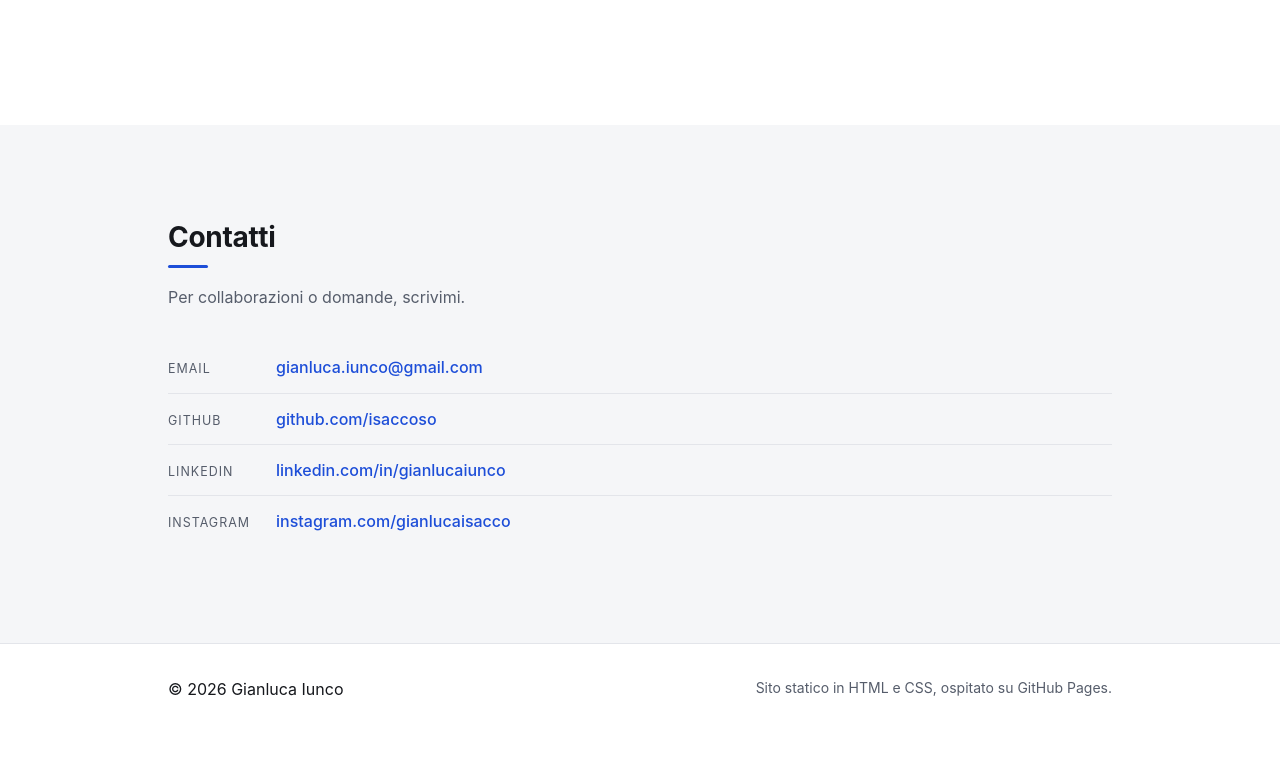
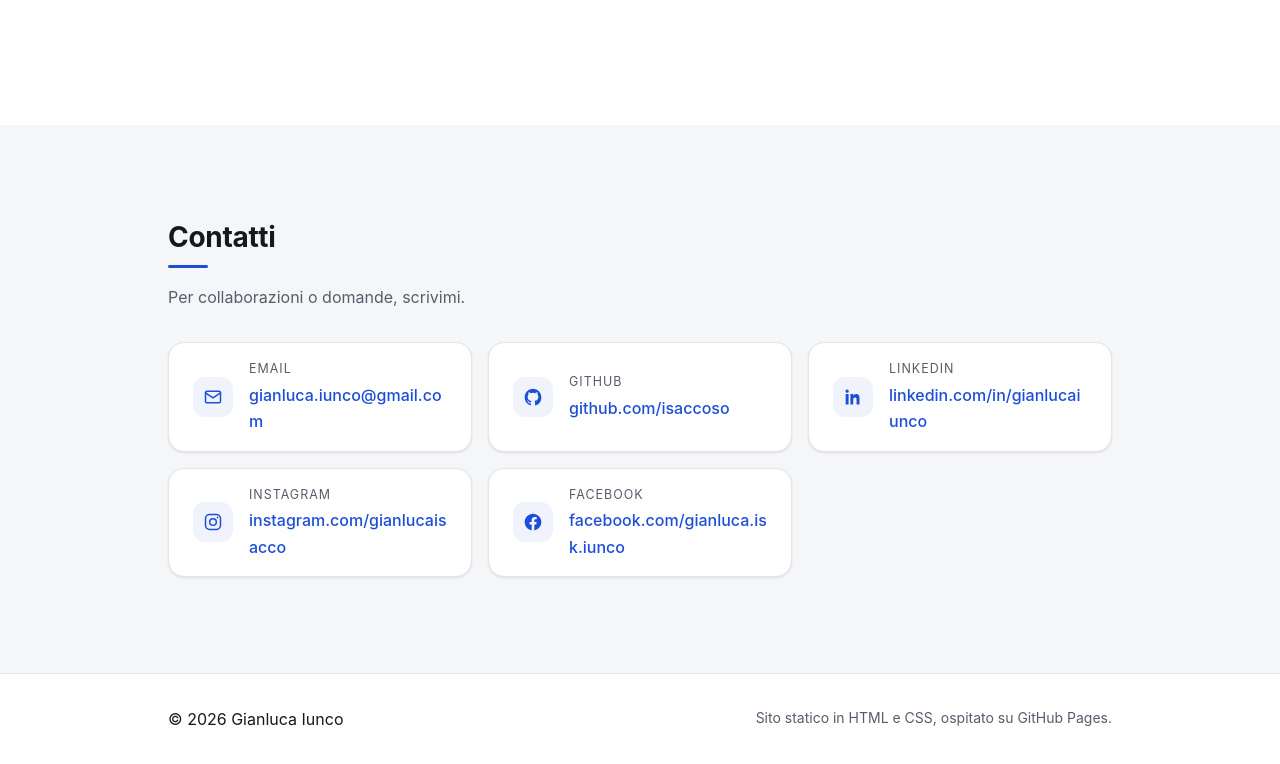
Before and after one commit to isaccoso/isaccoso.github.io, a plain HTML site: page index.html in a window 1280 px wide. Shown: the part 3074-3838 px from the top of the page. Before the commit the page ends 3808 px from the top, so only its background shows below. Drawn offline with Linux system fonts and the light colour scheme.

Commit message:
Sezione contatti a griglia di card + anno footer con range
- Contatti: da elenco a contact-card con icone SVG, coerenti con projects-grid
- Footer: "2026" durante il 2026, poi "2026-<anno corrente>"

Co-Authored-By: Claude Sonnet 5 <noreply@anthropic.com>

```diff
--- a/assets/script.js
+++ b/assets/script.js
@@ -1,5 +1,14 @@
-// Anno corrente nel footer
-document.getElementById('year').textContent = String(new Date().getFullYear());
+// Anno nel footer: "2026" durante il 2026, poi "2026-<anno corrente>"
+(function () {
+  var startYear = 2026;
+  var currentYear = new Date().getFullYear();
+  var el = document.getElementById('year');
+  if (el) {
+    el.textContent = currentYear <= startYear
+      ? String(startYear)
+      : startYear + '-' + currentYear;
+  }
+})();
 
 // -------- Toggle tema chiaro/scuro --------
 (function () {
--- a/assets/styles.css
+++ b/assets/styles.css
@@ -455,24 +455,54 @@ section[id] { scroll-margin-top: calc(var(--header-h) + var(--space-4)); }
 /* =========================================================
    Contatti
    ========================================================= */
-.contact-list { list-style: none; padding: 0; }
-.contact-list li {
+.contact-grid {
+  list-style: none;
+  padding: 0;
   display: grid;
-  grid-template-columns: 92px 1fr;
   gap: var(--space-4);
-  align-items: baseline;
-  padding: var(--space-3) 0;
-  border-bottom: 1px solid var(--border);
+  grid-template-columns: repeat(auto-fit, minmax(min(100%, 240px), 1fr));
 }
-.contact-list li:last-child { border-bottom: 0; }
-.contact-label {
+.contact-card {
+  display: flex;
+  align-items: center;
+  gap: var(--space-4);
+  height: 100%;
+  padding: var(--space-4) var(--space-5);
+  background: var(--surface);
+  border: 1px solid var(--border);
+  border-radius: var(--radius-lg);
+  box-shadow: var(--shadow-sm);
+  color: var(--text);
+  text-decoration: none;
+  transition: transform .18s ease, box-shadow .18s ease, border-color .18s ease;
+}
+.contact-card:focus-visible { outline: 2px solid var(--accent); outline-offset: 2px; }
+@media (hover: hover) {
+  .contact-card:hover {
+    transform: translateY(-3px);
+    box-shadow: var(--shadow-md);
+    border-color: color-mix(in srgb, var(--accent) 40%, var(--border));
+  }
+}
+.contact-card-icon {
+  flex: none;
+  display: grid;
+  place-items: center;
+  width: 40px;
+  height: 40px;
+  border-radius: var(--radius-md);
+  background: var(--surface-tint);
+  color: var(--accent);
+}
+.contact-card-icon svg { width: 20px; height: 20px; display: block; }
+.contact-card-body { display: flex; flex-direction: column; gap: 2px; min-width: 0; }
+.contact-card-name {
   color: var(--text-muted);
   font-size: var(--fs-xs);
   text-transform: uppercase;
   letter-spacing: .08em;
 }
-.contact-list a { color: var(--accent); text-decoration: none; font-weight: 500; word-break: break-word; }
-.contact-list a:hover { text-decoration: underline; }
+.contact-card-value { color: var(--accent); font-weight: 500; word-break: break-word; }
 
 /* =========================================================
    Footer
@@ -508,7 +538,7 @@ section[id] { scroll-margin-top: calc(var(--header-h) + var(--space-4)); }
   .timeline-item { grid-template-columns: 1fr; row-gap: var(--space-1); padding-left: var(--space-6); }
   .timeline-period { text-align: left; padding-right: 0; }
 
-  .contact-list li { grid-template-columns: 1fr; gap: var(--space-1); }
+  .contact-card { padding: var(--space-4); }
 }
 
 /* =========================================================
--- a/index.html
+++ b/index.html
@@ -281,23 +281,72 @@
       <div class="container">
         <h2 class="section-title">Contatti</h2>
         <p class="section-lead">Per collaborazioni o domande, scrivimi.</p>
-        <ul class="contact-list">
+        <ul class="contact-grid">
           <!-- TODO: verifica/aggiorna i recapiti -->
           <li>
-            <span class="contact-label">Email</span>
-            <a href="mailto:gianluca.iunco@gmail.com">gianluca.iunco@gmail.com</a>
+            <a class="contact-card" href="mailto:gianluca.iunco@gmail.com">
+              <span class="contact-card-icon" aria-hidden="true">
+                <svg viewBox="0 0 24 24" fill="none" stroke="currentColor" stroke-width="1.8" stroke-linecap="round" stroke-linejoin="round">
+                  <rect x="3" y="5" width="18" height="14" rx="2"/><path d="m3 7 9 6 9-6"/>
+                </svg>
+              </span>
+              <span class="contact-card-body">
+                <span class="contact-card-name">Email</span>
+                <span class="contact-card-value">gianluca.iunco@gmail.com</span>
+              </span>
+            </a>
           </li>
           <li>
-            <span class="contact-label">GitHub</span>
-            <a href="https://github.com/isaccoso" rel="noopener">github.com/isaccoso</a>
+            <a class="contact-card" href="https://github.com/isaccoso" rel="noopener">
+              <span class="contact-card-icon" aria-hidden="true">
+                <svg viewBox="0 0 24 24" fill="currentColor">
+                  <path d="M12 2C6.48 2 2 6.58 2 12.25c0 4.53 2.87 8.37 6.84 9.73.5.1.68-.22.68-.49 0-.24-.01-.87-.01-1.71-2.78.62-3.37-1.37-3.37-1.37-.45-1.18-1.11-1.49-1.11-1.49-.91-.64.07-.62.07-.62 1 .07 1.53 1.06 1.53 1.06.89 1.56 2.34 1.11 2.91.85.09-.66.35-1.11.63-1.37-2.22-.26-4.55-1.14-4.55-5.05 0-1.12.39-2.03 1.03-2.75-.1-.26-.45-1.3.1-2.7 0 0 .84-.28 2.75 1.05a9.36 9.36 0 0 1 5 0c1.91-1.33 2.75-1.05 2.75-1.05.55 1.4.2 2.44.1 2.7.64.72 1.03 1.63 1.03 2.75 0 3.92-2.34 4.79-4.57 5.04.36.32.68.95.68 1.92 0 1.39-.01 2.51-.01 2.85 0 .27.18.6.69.49A10.02 10.02 0 0 0 22 12.25C22 6.58 17.52 2 12 2Z"/>
+                </svg>
+              </span>
+              <span class="contact-card-body">
+                <span class="contact-card-name">GitHub</span>
+                <span class="contact-card-value">github.com/isaccoso</span>
+              </span>
+            </a>
           </li>
           <li>
-            <span class="contact-label">LinkedIn</span>
-            <a href="https://www.linkedin.com/in/gianlucaiunco/" rel="noopener">linkedin.com/in/gianlucaiunco</a>
+            <a class="contact-card" href="https://www.linkedin.com/in/gianlucaiunco/" rel="noopener">
+              <span class="contact-card-icon" aria-hidden="true">
+                <svg viewBox="0 0 24 24" fill="currentColor">
+                  <path d="M6.94 5a2 2 0 1 1-4 0 2 2 0 0 1 4 0ZM3.2 8.5h3.5V21H3.2V8.5Zm5.7 0h3.36v1.71h.05c.47-.85 1.6-1.75 3.3-1.75 3.53 0 4.18 2.24 4.18 5.15V21h-3.5v-5.5c0-1.31-.03-3-1.86-3-1.86 0-2.15 1.42-2.15 2.9V21H8.9V8.5Z"/>
+                </svg>
+              </span>
+              <span class="contact-card-body">
+                <span class="contact-card-name">LinkedIn</span>
+                <span class="contact-card-value">linkedin.com/in/gianlucaiunco</span>
+              </span>
+            </a>
           </li>
           <li>
-            <span class="contact-label">Instagram</span>
-            <a href="https://www.instagram.com/gianlucaisacco/" rel="noopener">instagram.com/gianlucaisacco</a>
+            <a class="contact-card" href="https://www.instagram.com/gianlucaisacco/" rel="noopener">
+              <span class="contact-card-icon" aria-hidden="true">
+                <svg viewBox="0 0 24 24" fill="none" stroke="currentColor" stroke-width="1.8" stroke-linecap="round" stroke-linejoin="round">
+                  <rect x="3" y="3" width="18" height="18" rx="5"/><circle cx="12" cy="12" r="4"/><circle cx="17.5" cy="6.5" r="1" fill="currentColor" stroke="none"/>
+                </svg>
+              </span>
+              <span class="contact-card-body">
+                <span class="contact-card-name">Instagram</span>
+                <span class="contact-card-value">instagram.com/gianlucaisacco</span>
+              </span>
+            </a>
+          </li>
+          <li>
+            <a class="contact-card" href="https://www.facebook.com/gianluca.isk.iunco/" rel="noopener">
+              <span class="contact-card-icon" aria-hidden="true">
+                <svg viewBox="0 0 24 24" fill="currentColor">
+                  <path d="M22 12.06C22 6.5 17.52 2 12 2S2 6.5 2 12.06c0 5.02 3.66 9.19 8.44 9.94v-7.03H7.9v-2.9h2.54V9.85c0-2.52 1.49-3.9 3.78-3.9 1.1 0 2.24.19 2.24.19v2.47h-1.26c-1.24 0-1.63.78-1.63 1.57v1.88h2.78l-.44 2.9h-2.34V22c4.78-.75 8.43-4.92 8.43-9.94Z"/>
+                </svg>
+              </span>
+              <span class="contact-card-body">
+                <span class="contact-card-name">Facebook</span>
+                <span class="contact-card-value">facebook.com/gianluca.isk.iunco</span>
+              </span>
+            </a>
           </li>
         </ul>
       </div>
```
